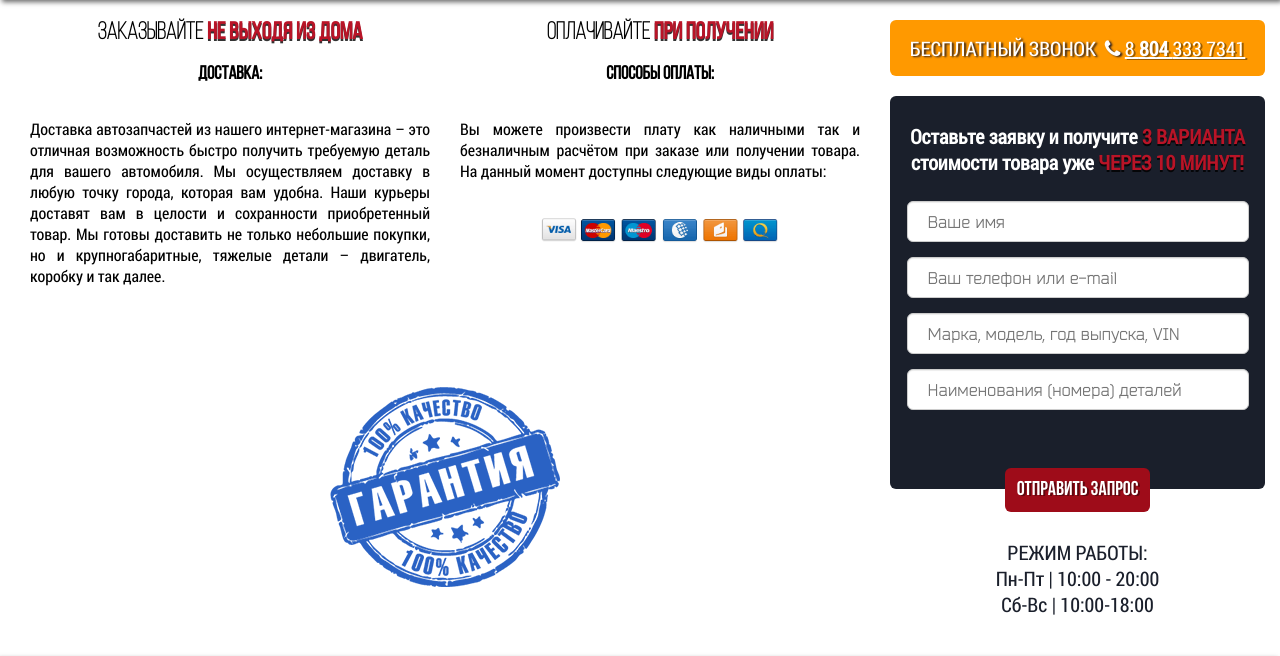
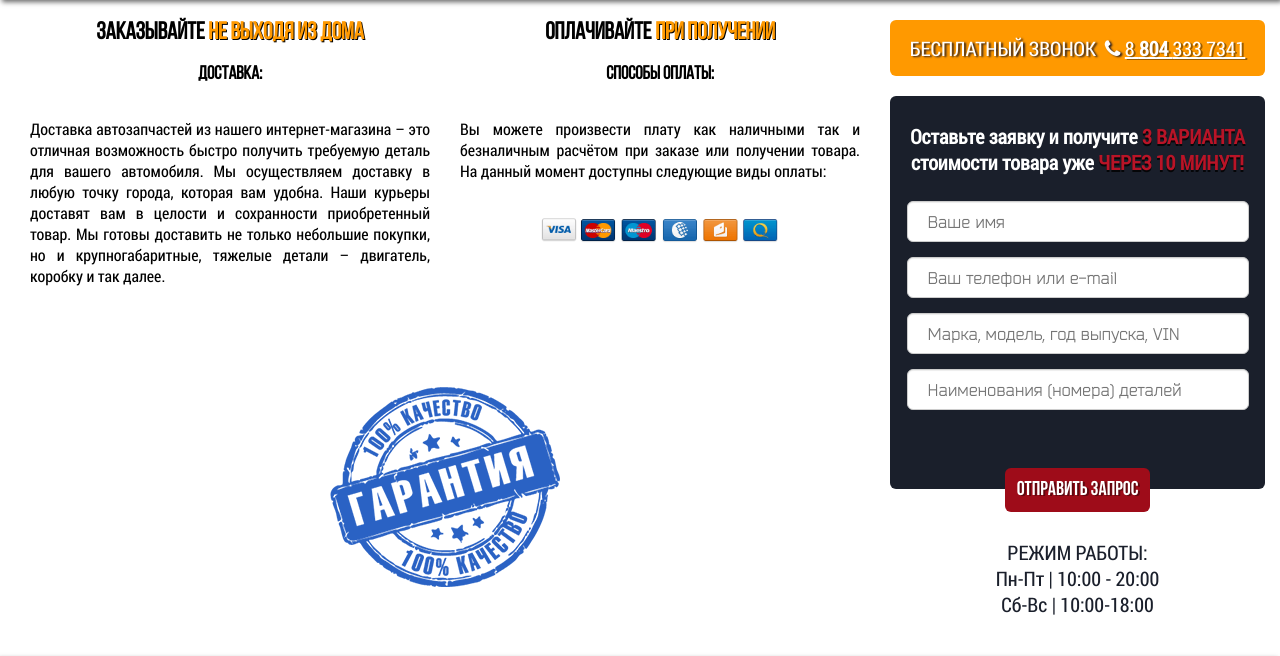
Before and after one commit to sickbear/43details, a Django app: template shop_app/templates/delivery.html in a window 1280 px wide. Shown: the part 120-776 px from the top of the page. Run offline with Django 3.2, Linux system fonts and the light colour scheme; the template is opened without the code that fills it, so the values that code supplies are empty.

Commit message:
Chenged CSS

```diff
--- a/shop_app/templates/applications_form.html
+++ b/shop_app/templates/applications_form.html
@@ -4,6 +4,10 @@
 {% block content %}
                     <div class="application_form_block">
                         <h2>Форма запроса</h2>
+                        <p class="catalog_text">Заполните форму до конца.
+                            В течение 10 минут наши менеджеры свяжутся с Вами
+                            и предложат наилучшие для Вас варианты.
+                        </p>
                         <div class="applications_form_items">
                             <form method="post"
                                   id="applications_form"
--- a/shop_app/templates/delivery.html
+++ b/shop_app/templates/delivery.html
@@ -5,16 +5,16 @@
                 <div class="delivery_block">
                     <div class="delivery_block_item">
                         <h2>
-                            <span class="delivery_title">Заказывайте</span>
-                            <span class="strong_text">не выходя из дома</span>
+                            <span>Заказывайте</span>
+                            <span class="red_text">не выходя из дома</span>
                         </h2>
                         <h3>Доставка:</h3>
                         <p>Доставка автозапчастей из нашего интернет-магазина – это отличная возможность быстро получить требуемую деталь для вашего автомобиля. Мы осуществляем доставку в любую точку города, которая вам удобна. Наши курьеры доставят вам в целости и сохранности приобретенный товар. Мы готовы доставить не только небольшие покупки, но и крупногабаритные, тяжелые детали – двигатель, коробку и так далее.</p>
                     </div>
                     <div class="delivery_block_item">
                         <h2>
-                            <span class="delivery_title">Оплачивайте</span>
-                            <span class="strong_text">при получении</span
+                            <span>Оплачивайте</span>
+                            <span class="red_text">при получении</span
                         </h2>
                         <h3>Способы оплаты:</h3>
                         <p>Вы можете произвести плату как наличными так и безналичным расчётом при заказе или получении товара. На данный момент доступны следующие виды оплаты:</p>
--- a/shop_app/templates/models.html
+++ b/shop_app/templates/models.html
@@ -3,7 +3,9 @@
 
 {% block content %}
                     <div class="models_block">
-                        <h2>Ищите запчасти для {{ mark_name }}?</h2>
+                        <h2>Ищите запчасти для
+                            <span class="red_text">{{ mark_name }}</span> в Кирове с
+                            <span class="red_text">бесплатной</span> доставкой?</h2>
                         <h3>Выберите модель</h3>
                         <p  class="catalog_text">
                             Если модели Вашего автомобиля здесь нет - отправьте запрос нашим менеджерам через форму заявки.
--- a/shop_app/templates/modification.html
+++ b/shop_app/templates/modification.html
@@ -3,7 +3,9 @@
 
 {% block content %}
                     <div class="modification_block">
-                        <h2>Выберите модификацию  {{ mark_name }} {{ model_name }}</h2>
+                        <h2>Выберите модификацию
+                            <span class="red_text">{{ mark_name }} {{ model_name }}</span>
+                        </h2>
                         <div class="modification_items">
                             <table class="modification_table">
                                 <tr class="modification_thead">
--- a/shop_app/templates/series.html
+++ b/shop_app/templates/series.html
@@ -3,7 +3,9 @@
 
 {% block content %}
                     <div class="series_block">
-                        <h2>Выберите модель кузова {{ mark_name }}</h2>
+                        <h2>Выберите модель кузова
+                            <span class="red_text">{{ mark_name }}</span>
+                        </h2>
                         <div class="series_items">
                             {% for batch in series %}
                             <div class="series_item">
--- a/static/css/main.css
+++ b/static/css/main.css
@@ -373,6 +373,12 @@ aside {
     text-decoration: none;
 }
 
+.red_text {
+    color: #ff9900;
+    text-shadow: rgb(0,0,0,1) 1px 1px;
+    font-family: 'BebasRegular';
+}
+
 .series_block {
     display: flex;
     flex-direction: column;
@@ -564,10 +570,6 @@ border-top-left-radius: 10px;
     max-width: 460px;
 }
 
-.delivery_title {
-    font-family: 'BebasThin';
-}
-
 .delivery_block {
     display: flex;
     justify-content: space-around;
```
